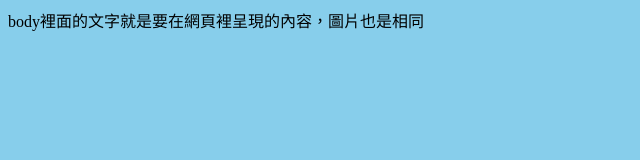
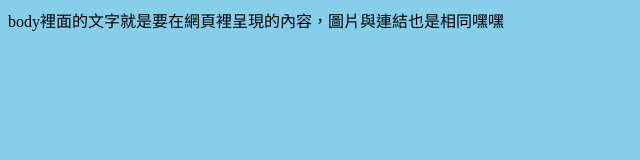
Before and after one commit to agqyhapwj/webDesigns, a plain HTML site: page index.html in a window 1280 px wide. Shown: the whole page, without its empty margins (0-640 px from the left). Drawn offline with Linux system fonts and the light colour scheme.

Commit message:
20211024 文字變更

```diff
--- a/index.html
+++ b/index.html
@@ -22,6 +22,6 @@
     </head>
 <!-- 設定頁面背景顏色 行內標籤 -->
 <body style="background-color: skyblue;">
-    body裡面的文字就是要在網頁裡呈現的內容，圖片也是相同
+    body裡面的文字就是要在網頁裡呈現的內容，圖片與連結也是相同嘿嘿
 </body>
 </html>
```
